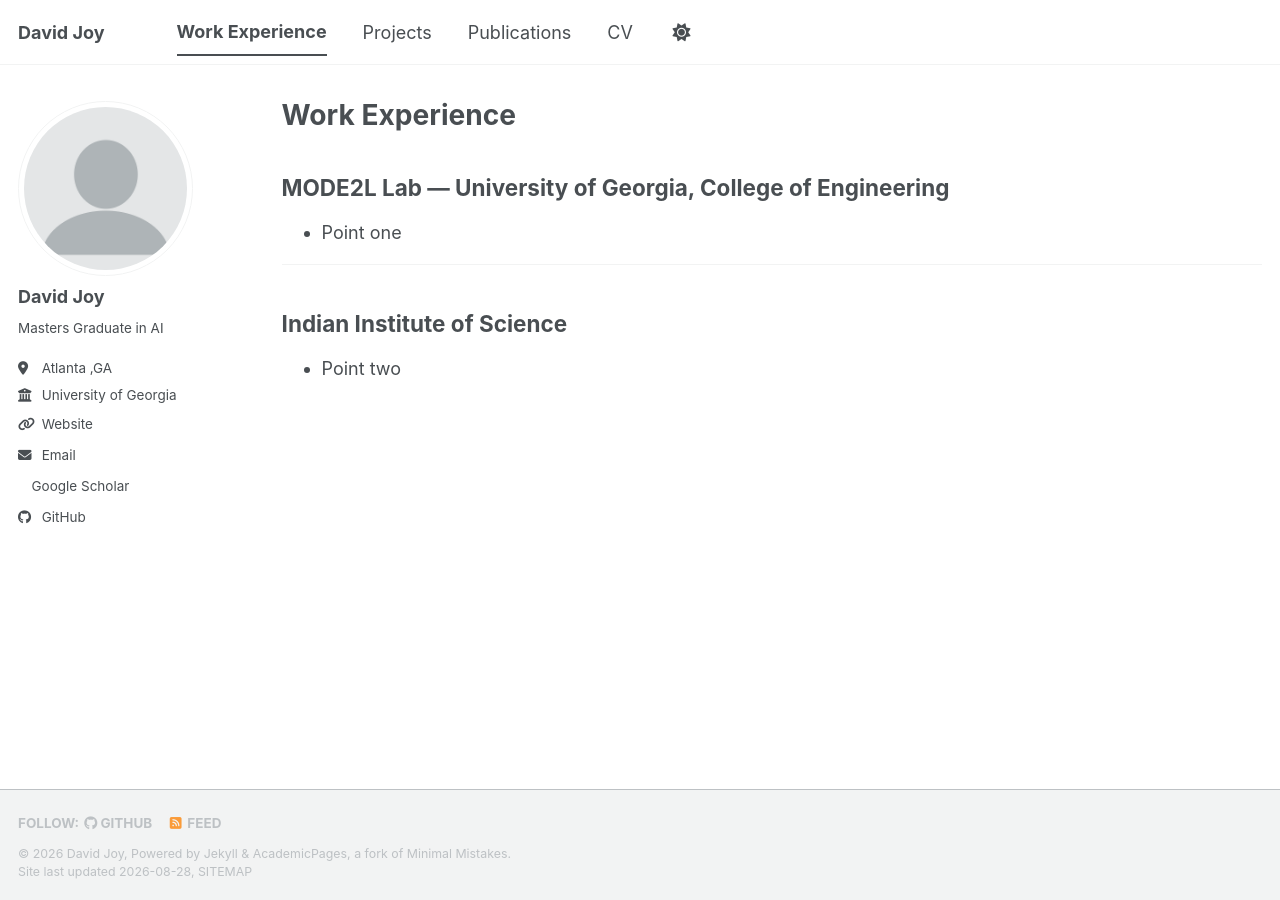
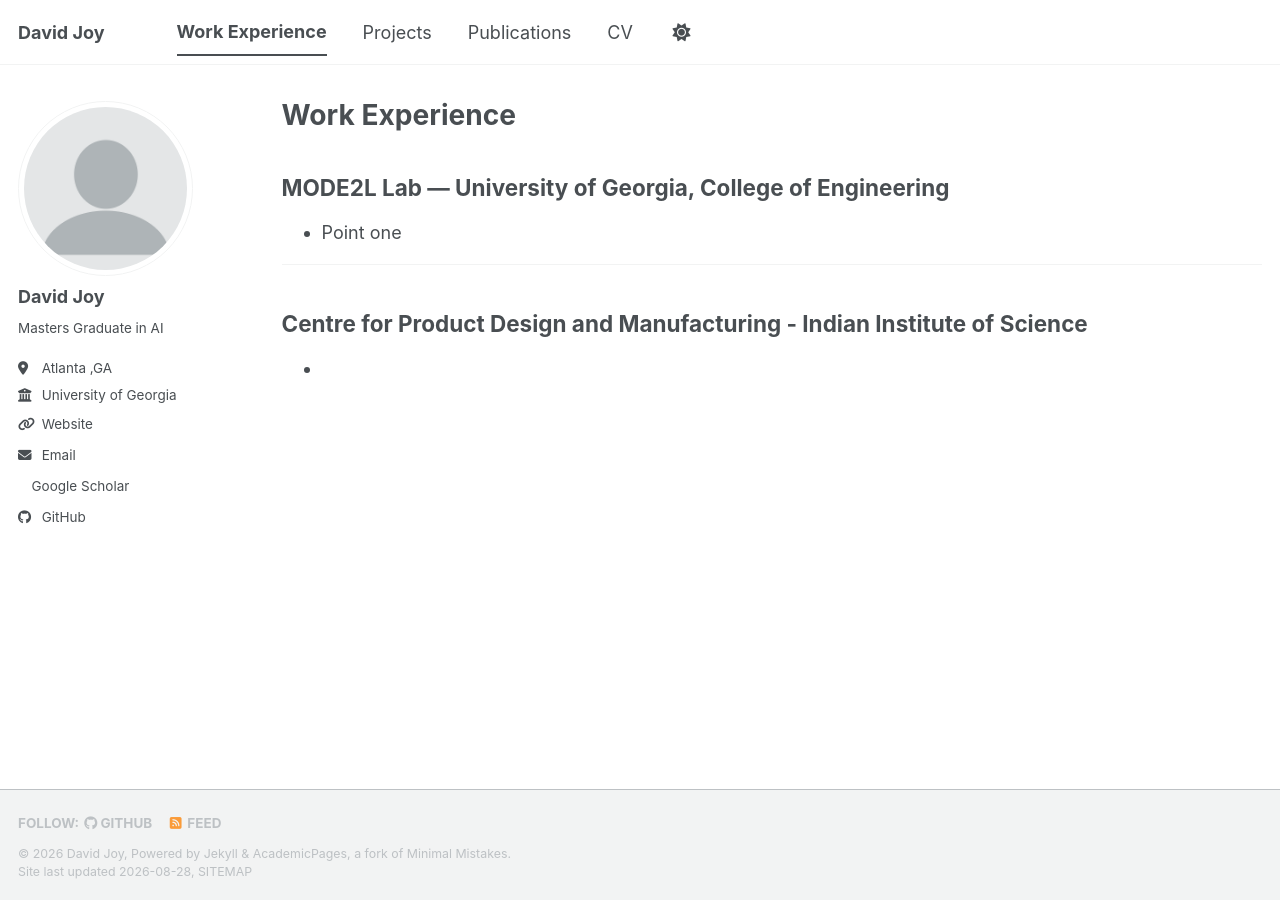
Before and after one commit to davidjoyme/davidjoyme.github.io, a Jekyll site: the page built from _pages/experience.md, in a window 1280 px wide. Built offline with Jekyll 4.4.1, drawn with Linux system fonts in a browser that asks for light colours; a style sheet for code colours, icons or effects is not loaded.

Commit message:
experience page

```diff
--- a/_pages/experience.md
+++ b/_pages/experience.md
@@ -16,6 +16,6 @@ author_profile: true
 
 ---
 
-## Indian Institute of Science
+## Centre for Product Design and Manufacturing - Indian Institute of Science
 
-* Point two
+*
```
Also changed, not shown: _pages/cv.md (+3 -0 lines), 1 other file.
